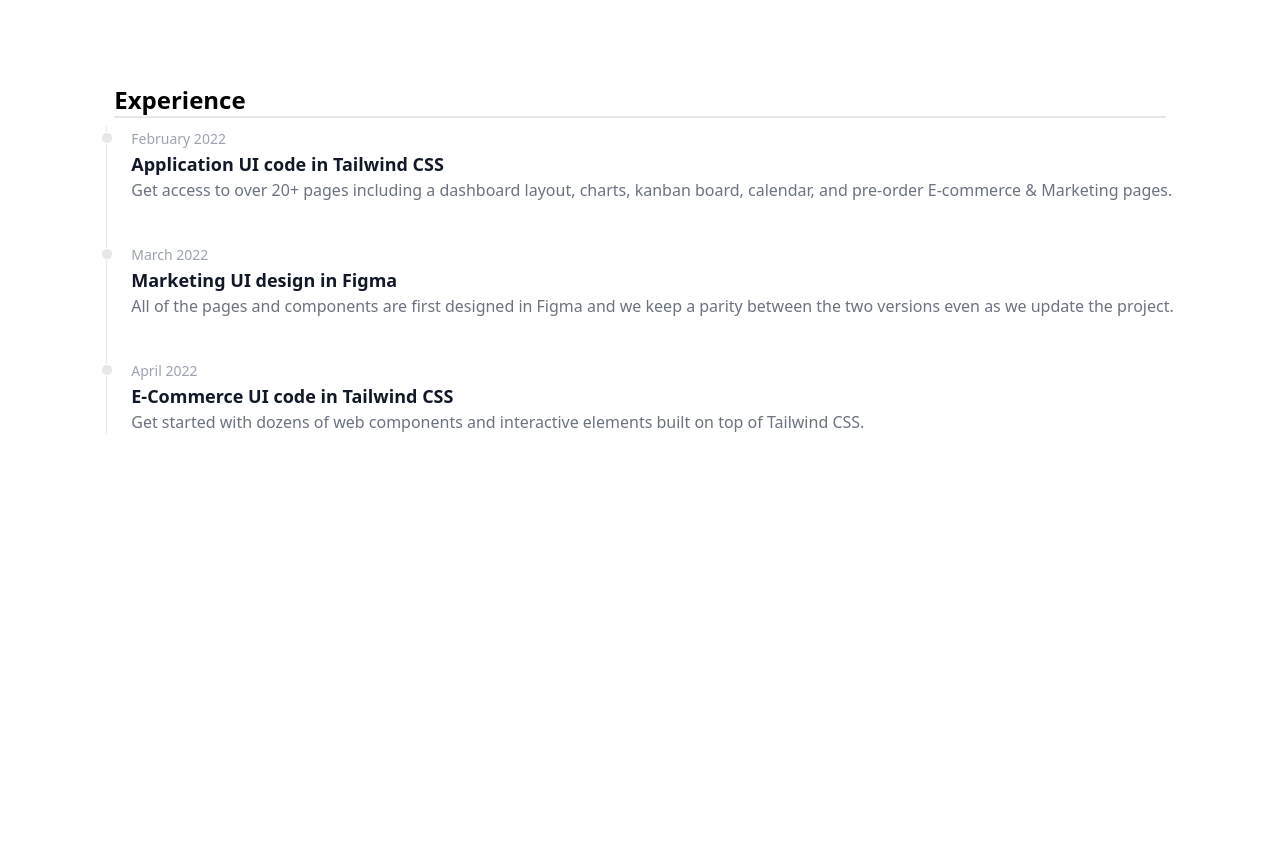
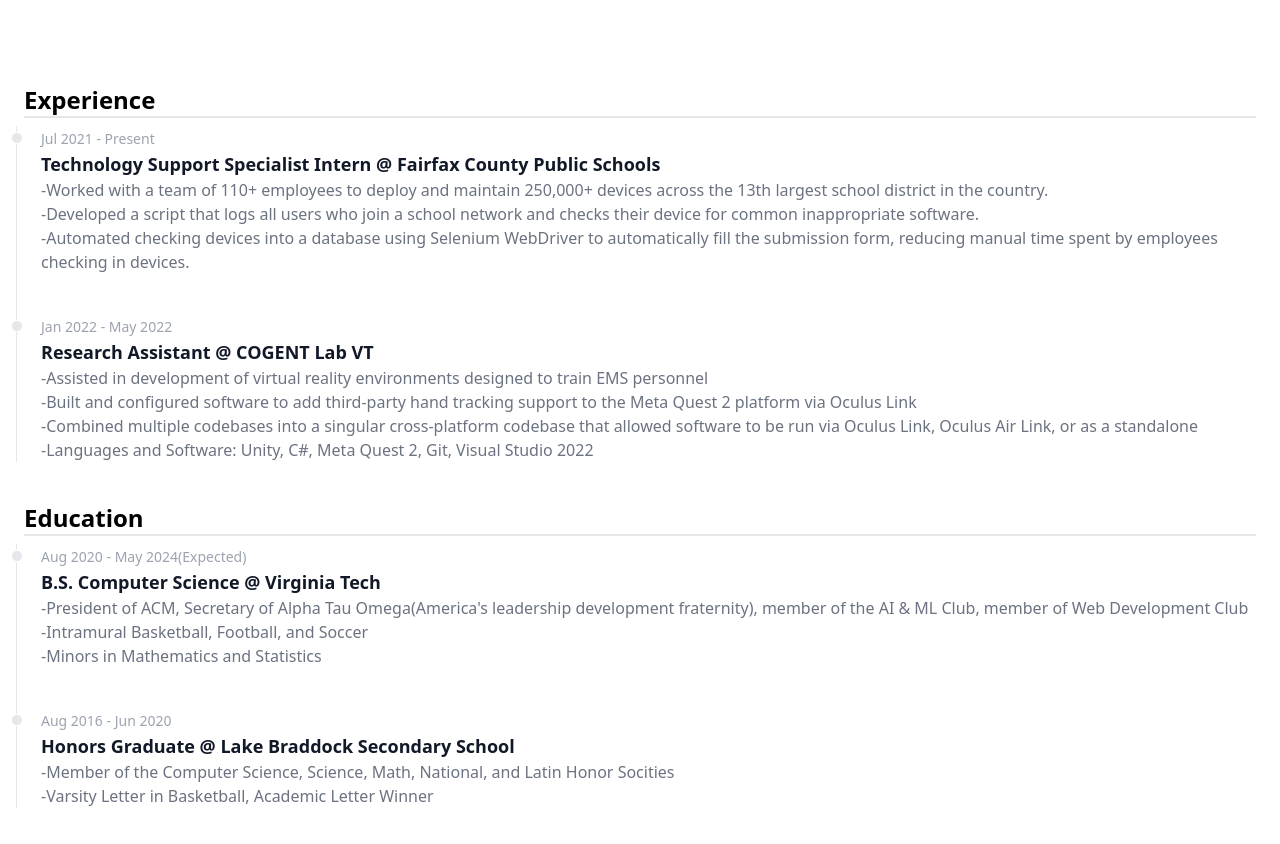
Before and after one commit to widowney/personal-website, a React (Create React App) app: page / in a window 1280 px wide. Shown: the part 1620-2464 px from the top of the page. Before the commit the page ends 2416 px from the top, so only its background shows below. Built offline with nearby package versions, Linux system fonts and the light colour scheme.

Commit message:
Updated content

```diff
--- a/src/pages/Resume.tsx
+++ b/src/pages/Resume.tsx
@@ -3,21 +3,26 @@ import { Timeline } from 'flowbite-react';
 
 const Resume = () => {
     return (
-        <div className="h-screen flex align-center justify-center m-4" id="Resume">
+        <div className="min-h-screen flex align-center justify-center m-4" id="Resume">
             <div className="mt-20">
+                {/* EXPERIENCE */}
                 <h1 className="m-2 text-black text-2xl dark:text-white border-b-2 font-bold">Experience</h1>
                 <Timeline>
                 <Timeline.Item>
                     <Timeline.Point />
                     <Timeline.Content>
                     <Timeline.Time>
-                        February 2022
+                        Jul 2021 - Present
                     </Timeline.Time>
                     <Timeline.Title>
-                        Application UI code in Tailwind CSS
+                        Technology Support Specialist Intern @ Fairfax County Public Schools
                     </Timeline.Title>
                     <Timeline.Body>
-                        Get access to over 20+ pages including a dashboard layout, charts, kanban board, calendar, and pre-order E-commerce & Marketing pages.
+                    -Worked with a team of 110+ employees to deploy and maintain 250,000+ devices across the 13th largest school district in the country.
+                    <br></br>
+                    -Developed a script that logs all users who join a school network and checks their device for common inappropriate software.
+                    <br></br>
+                    -Automated checking devices into a database using Selenium WebDriver to automatically fill the submission form, reducing manual time spent by employees checking in devices.
                     </Timeline.Body>
                     </Timeline.Content>
                 </Timeline.Item>
@@ -25,13 +30,42 @@ const Resume = () => {
                     <Timeline.Point />
                     <Timeline.Content>
                     <Timeline.Time>
-                        March 2022
+                        Jan 2022 - May 2022
                     </Timeline.Time>
                     <Timeline.Title>
-                        Marketing UI design in Figma
+                        Research Assistant @ COGENT Lab VT
                     </Timeline.Title>
                     <Timeline.Body>
-                        All of the pages and components are first designed in Figma and we keep a parity between the two versions even as we update the project.
+                    -Assisted in development of virtual reality environments designed to train EMS personnel
+                    <br></br>
+                    -Built and configured software to add third-party hand tracking support to the Meta Quest 2 platform via Oculus Link
+                    <br></br>
+                    -Combined multiple codebases into a singular cross-platform codebase that allowed software to be run via Oculus Link, Oculus Air Link, or as a standalone
+                    <br></br>
+                    -Languages and Software: Unity, C#, Meta Quest 2, Git, Visual Studio 2022
+                    </Timeline.Body>
+                    </Timeline.Content>
+                </Timeline.Item>
+                </Timeline>
+
+                {/* EDUCATION */}
+                <h1 className="m-2 text-black text-2xl dark:text-white border-b-2 font-bold">Education</h1>
+                <Timeline>
+                <Timeline.Item>
+                    <Timeline.Point />
+                    <Timeline.Content>
+                    <Timeline.Time>
+                        Aug 2020 - May 2024(Expected)
+                    </Timeline.Time>
+                    <Timeline.Title>
+                        B.S. Computer Science @ Virginia Tech
+                    </Timeline.Title>
+                    <Timeline.Body>
+                    -President of ACM, Secretary of Alpha Tau Omega(America's leadership development fraternity), member of the AI & ML Club, member of Web Development Club
+                    <br></br>
+                    -Intramural Basketball, Football, and Soccer
+                    <br></br>
+                    -Minors in Mathematics and Statistics
                     </Timeline.Body>
                     </Timeline.Content>
                 </Timeline.Item>
@@ -39,17 +73,22 @@ const Resume = () => {
                     <Timeline.Point />
                     <Timeline.Content>
                     <Timeline.Time>
-                        April 2022
+                        Aug 2016 - Jun 2020
                     </Timeline.Time>
                     <Timeline.Title>
-                        E-Commerce UI code in Tailwind CSS
+                        Honors Graduate @ Lake Braddock Secondary School
                     </Timeline.Title>
                     <Timeline.Body>
-                        Get started with dozens of web components and interactive elements built on top of Tailwind CSS.
+                    -Member of the Computer Science, Science, Math, National, and Latin Honor Socities
+                    <br></br>
+                    -Varsity Letter in Basketball, Academic Letter Winner
                     </Timeline.Body>
                     </Timeline.Content>
                 </Timeline.Item>
                 </Timeline>
+            </div>
+            <div>
+
             </div>
 
         </div>
```
